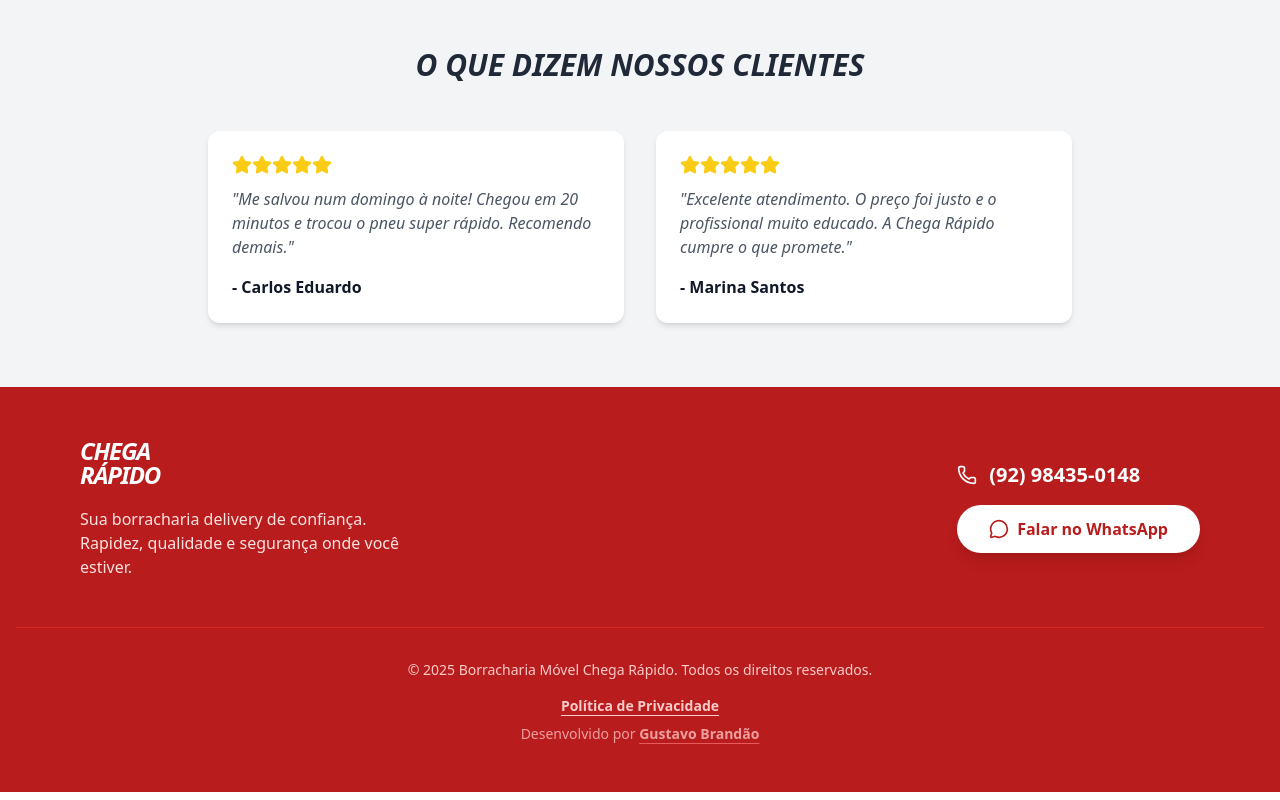
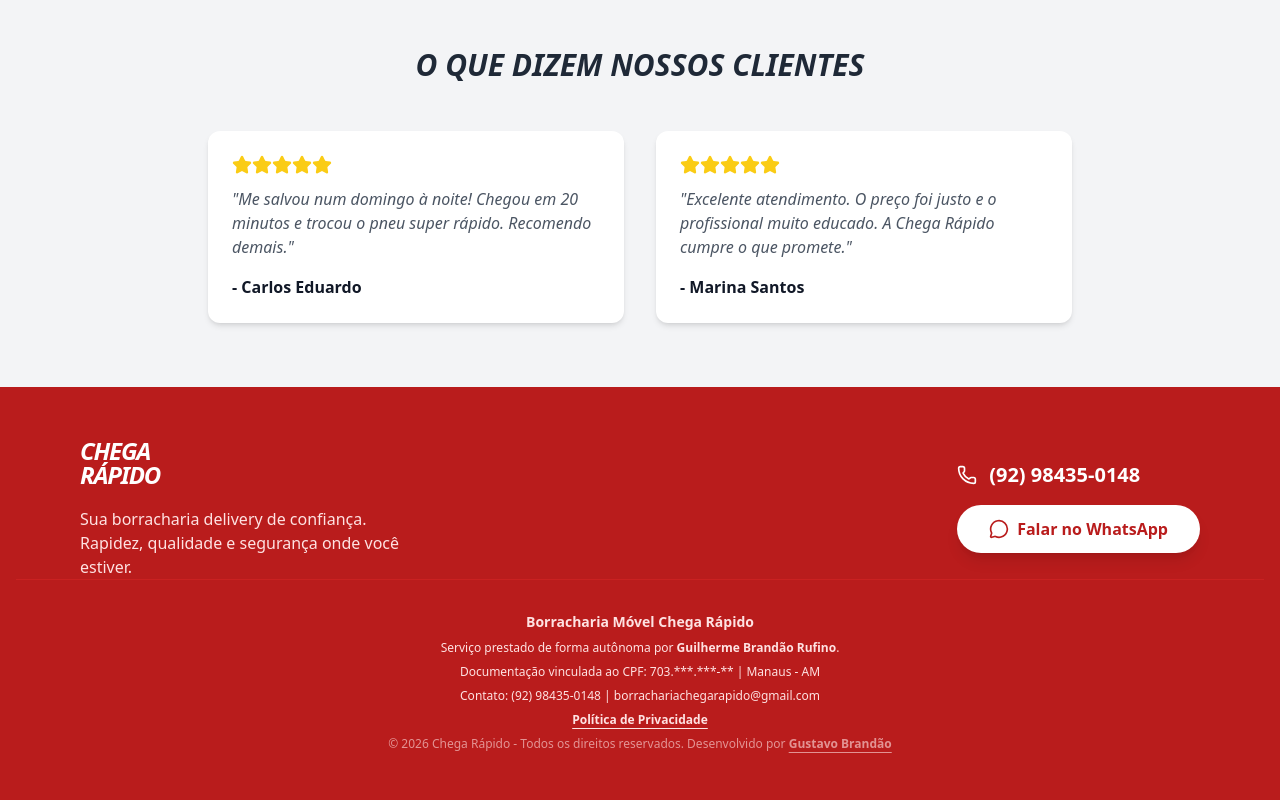
Before and after one commit to Tavobrandao/Borracharia-Chega-Rapido, a React (Vite) app: page / in a window 1280 px wide. Shown: the part 2139-2939 px from the top of the page. Built offline with nearby package versions, Linux system fonts and the light colour scheme.

Commit message:
atualiza dados de licenciamento e contato no rodapé

```diff
--- a/src/Home.jsx
+++ b/src/Home.jsx
@@ -332,14 +332,19 @@ const Home = () => {
         </div>
 
         {/* RODAPÉ COM O LINK DA POLÍTICA DE PRIVACIDADE */}
-        <div className="text-center mt-12 text-red-200 text-sm border-t border-red-600 pt-8 mx-4">
-          <p>&copy; 2025 Borracharia Móvel Chega Rápido. Todos os direitos reservados.</p>
-          <div className="mt-4 flex flex-col gap-2 items-center">
+        {/* SEÇÃO DE TRANSPARÊNCIA E LEGAL (Crucial para o Google Ads) */}
+        <div className="text-center text-red-100 text-xs border-t border-red-600/50 pt-8 mx-4 space-y-2">
+          <p className="font-bold text-sm">Borracharia Móvel Chega Rápido</p>
+          <p>Serviço prestado de forma autônoma por <strong>Guilherme Brandão Rufino</strong>.</p>
+          <p>Documentação vinculada ao CPF: 703.***.***-** | Manaus - AM</p>
+          <p>Contato: (92) 98435-0148 | borrachariachegarapido@gmail.com</p>
+
+          <div className="mt-6 flex flex-col gap-2 items-center">
              <Link to="/privacidade" className="font-bold hover:text-white transition underline underline-offset-4">
                Política de Privacidade
              </Link>
-             <p className="opacity-75">
-               Desenvolvido por <a href="https://github.com/Tavobrandao" target="_blank" rel="noopener noreferrer" className="font-bold hover:text-white transition decoration-red-400 underline underline-offset-4">Gustavo Brandão</a>
+             <p className="opacity-60">
+               &copy; 2026 Chega Rápido - Todos os direitos reservados. Desenvolvido por <a href="https://github.com/Tavobrandao" target="_blank" rel="noopener noreferrer" className="font-bold hover:text-white transition underline underline-offset-4">Gustavo Brandão</a>
              </p>
           </div>
         </div>
```
